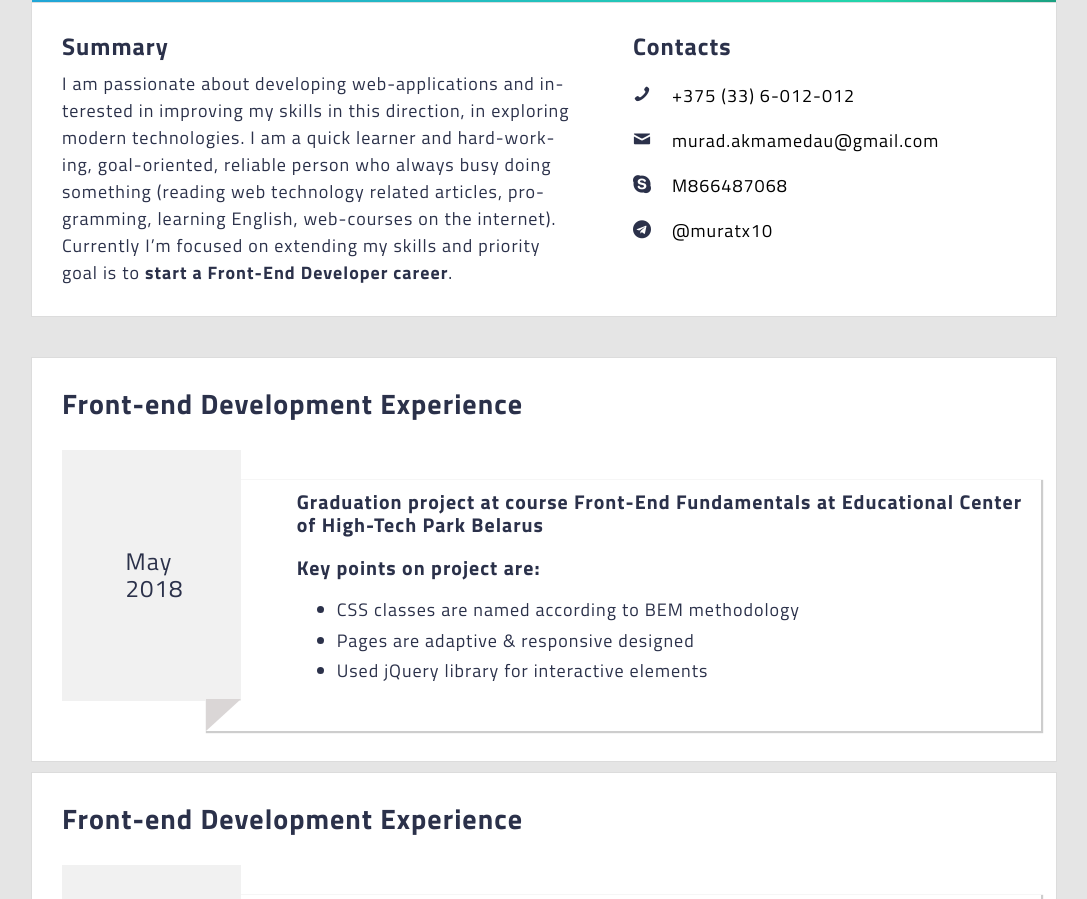
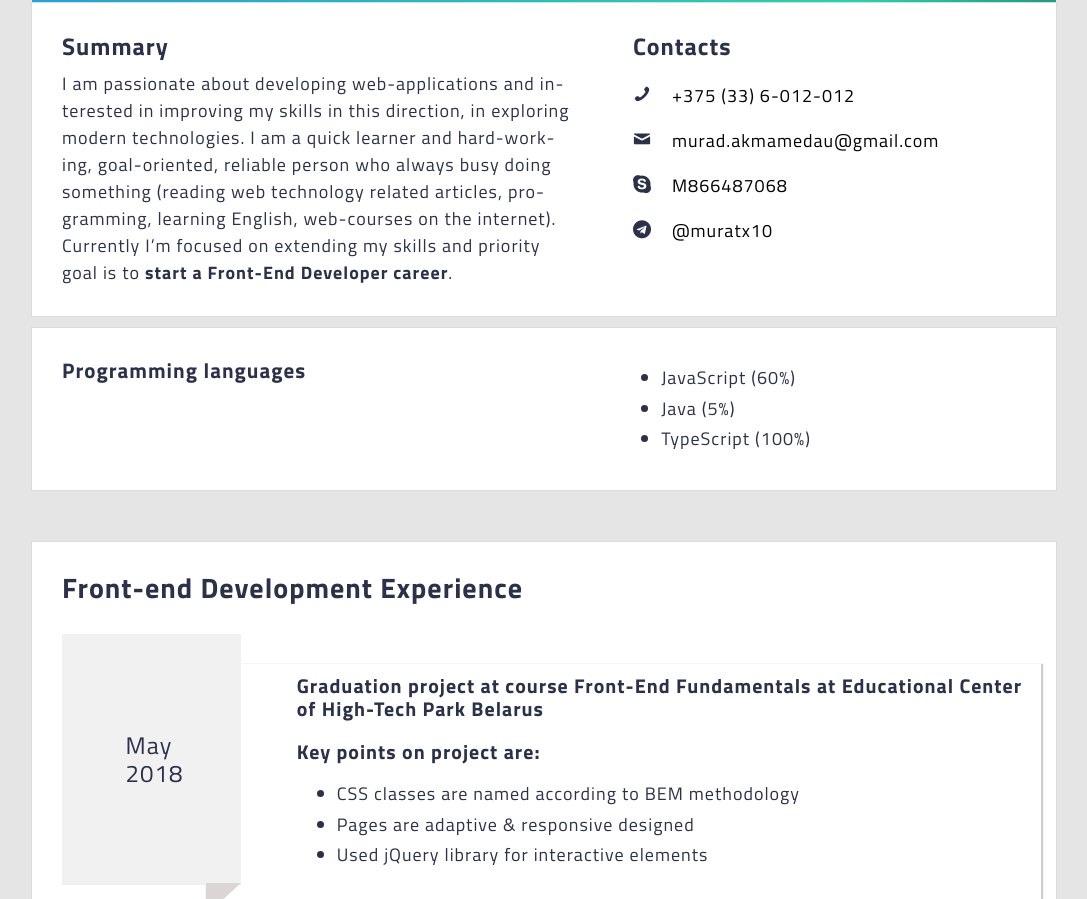
Before and after one commit to muratx10/rsschool-2019Q1-cv, a plain HTML site: page index.html in a window 1280 px wide. Shown: the part 610-1509 px from the top of the page, without its empty margins (96-1183 px from the left). Drawn offline with Linux system fonts and the light colour scheme; files whose address does not match are found by name.

Commit message:
feat: add skills level animation

```diff
--- a/index.html
+++ b/index.html
@@ -81,6 +81,19 @@
             </div>
         </div>
 
+        <div class="techSkills">
+            <div class="item">
+                <h3>Programming languages</h3>
+                <div class="list">
+                    <ul>
+                        <li data-level = '60'>JavaScript <span></span></li>
+                        <li data-level = '5'>Java <span></span></li>
+                        <li data-level = '100'>TypeScript <span></span></li>
+                    </ul>
+                </div>
+            </div>
+        </div>
+
         <div class="experience-section" id="Experience">
             <div class="inner-wrap">
                 <h3>Front-end Development Experience </h3>
--- a/script.js
+++ b/script.js
@@ -85,3 +85,19 @@ mainInfo.addEventListener('mouseover', (e) => {
         downloadBtn.classList.remove('text-pop-up-top');
     }
 });
+
+
+const itemsLevel = Array.from(document.querySelectorAll('.item .list li'));
+for (let i = 0; i < itemsLevel.length; i++) {
+    let level = parseInt(itemsLevel[i].dataset.level);
+    let outputNum = 0;
+    const timer3 = setInterval(() => {
+        let span = itemsLevel[i].firstElementChild;
+        span.textContent = `(${outputNum}%)`;
+        if (outputNum === level) {
+            clearInterval(timer3);
+        } else {
+            outputNum++;
+        }
+    }, 20);
+};
--- a/styles/styles.scss
+++ b/styles/styles.scss
@@ -4,8 +4,7 @@
     margin: 0;
 }
 
-$font: 'Titillium Web',
-sans-serif;
+$font: 'Titillium Web', sans-serif;
 $fontSizeHeader: 24px;
 $fontSizeHeaderMobile: 22px;
 $fontSizeTooltip: 12px;
@@ -357,6 +356,23 @@ main {
     }
 }
 
+.techSkills {
+    @extend .about-section;
+    margin: 10px auto;
+    .item {
+        width: 100%;
+        margin: 30px;
+        display: flex;
+        justify-content: space-between;
+        .list {
+            width: 42%;
+            li {
+                margin: 10px 0;
+            }
+        }
+    }
+}
+
 .about-section,
 .skills-section,
 .experience-section {
```
Also changed, not shown: styles/styles.css, 1 other file.
